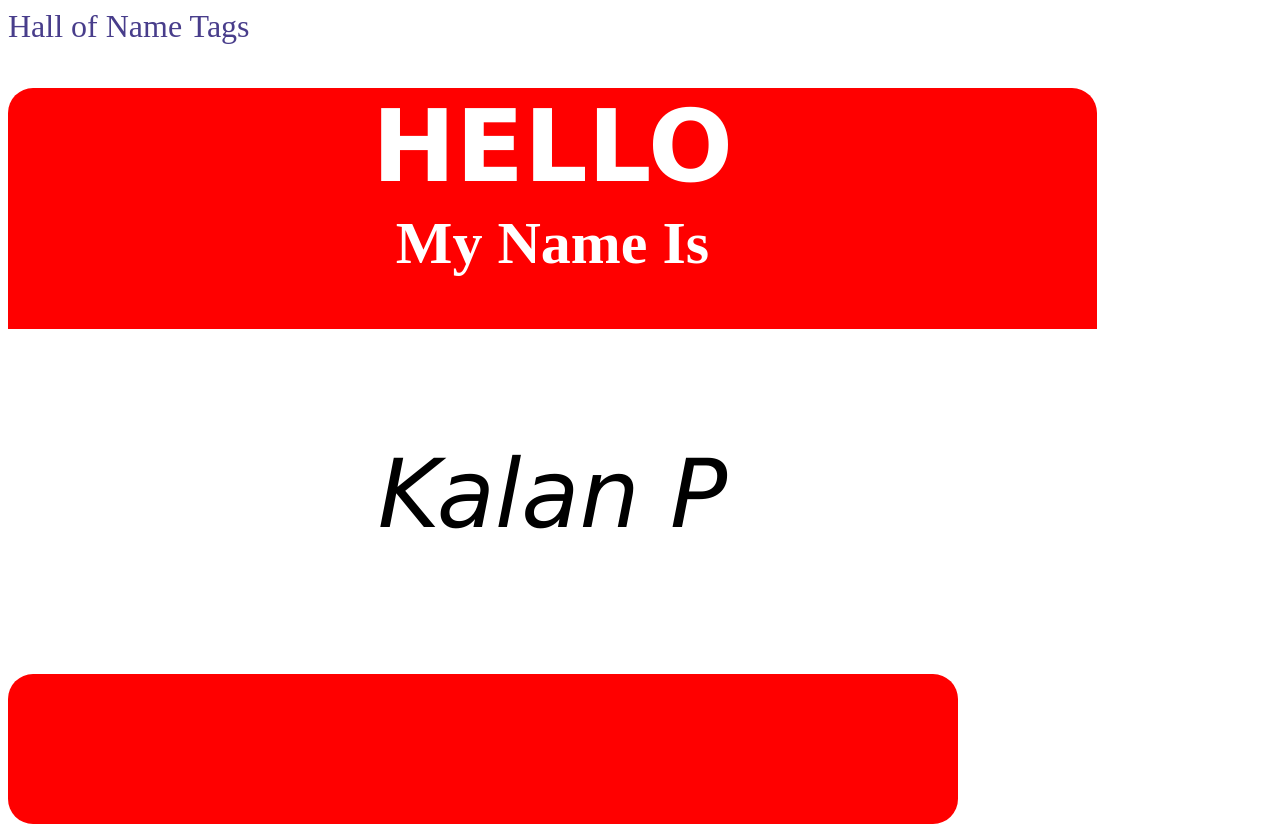
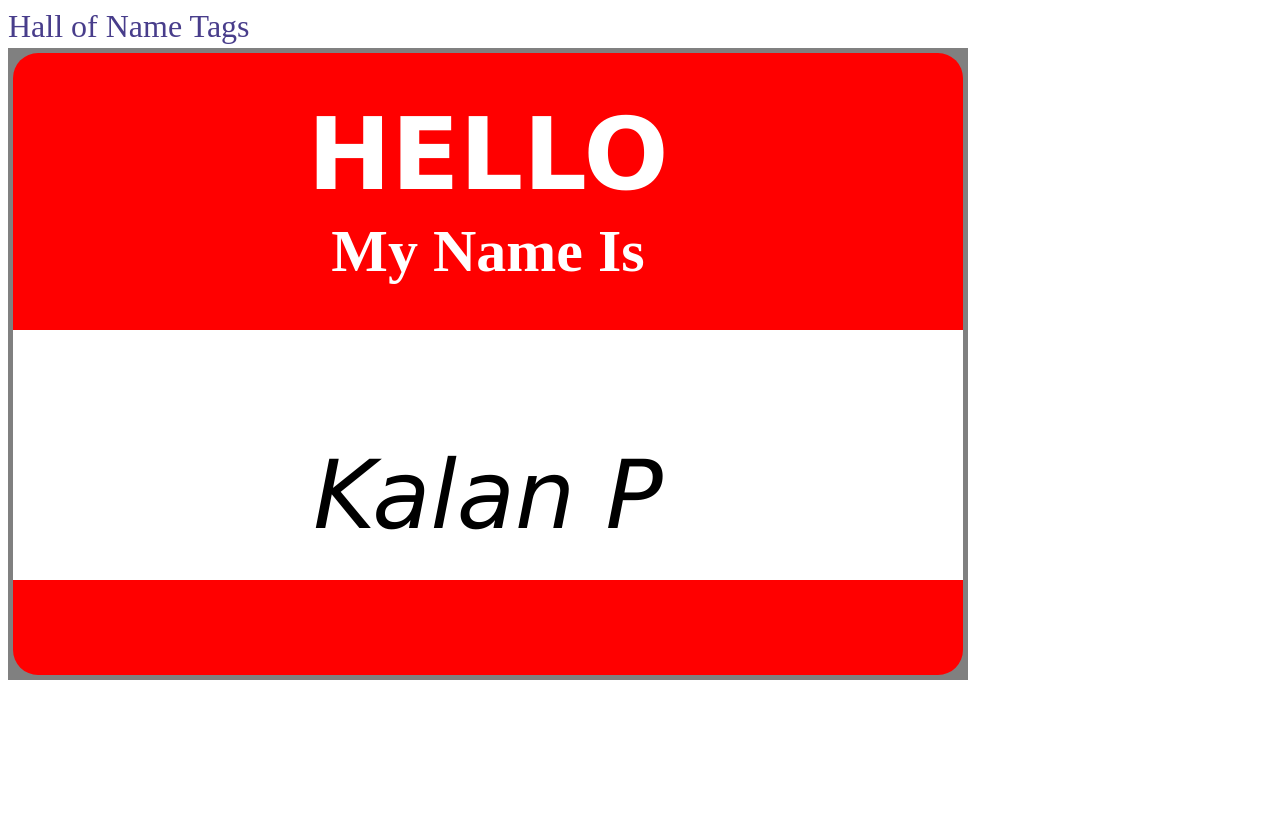
Before and after one commit to prudhomk/lab-02a-name-tag, a plain HTML site: page index.html in a window 1280 px wide. After the commit the page ends 800 px from the top, so only its background shows below. Drawn offline with Linux system fonts and the light colour scheme.

Commit message:
proper tag

```diff
--- a/index.html
+++ b/index.html
@@ -12,6 +12,9 @@
     <header>
         Hall of Name Tags
     </header>
+
+
+       <div class="background">
             <div class="tag">
              <h1><span id="hello">HELLO</span> <br> <span id="tagfooter">My Name Is</span></h1>
                 <p id="name">
@@ -19,8 +22,8 @@
                 Kalan P
                 </p>
              </div>
-    <div id="bottom-tag"></div>
 
+        </div>
 
 </body>
 </html>
--- a/style.css
+++ b/style.css
@@ -3,12 +3,19 @@ body {
     font-family: 'Times New Roman', Times, serif;
     font-size: 2em;
 }
+.background {
+    background-color: gray;
+    width: 950px;
+    padding: 5px;
+    margin-top: 3px;
+
+}
 .tag {
     background-color: red;
     color: white;
-    margin-right: 175px;
     text-align: center;
     border-radius: 25px;
+    overflow: auto;
 }
 
 #hello {
@@ -21,19 +28,12 @@ body {
 
 #name {
     background-color: white;
-    margin-top: 50px;
+    margin-top: 30px;
     text-align: center;
     font-family:'Lucida Sans', 'Lucida Sans Regular', 'Lucida Grande', 'Lucida Sans Unicode', Geneva, Verdana, sans-serif;
     font-size: 95px;
     font-style: italic;
     color:black;
     height: 250px;
+
 }
-
-#bottom-tag {
-    background-color: red;
-    width: 950px;
-    height: 150px;
-    margin-right: 175px;
-    border-radius: 25px;
-}
```
Lines whose indentation alone changed are shown as unchanged.
